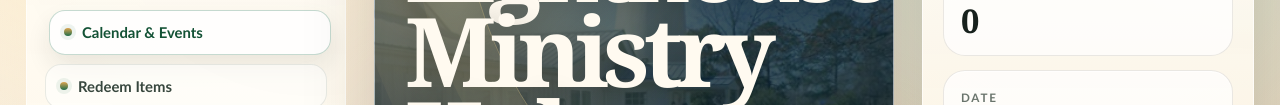
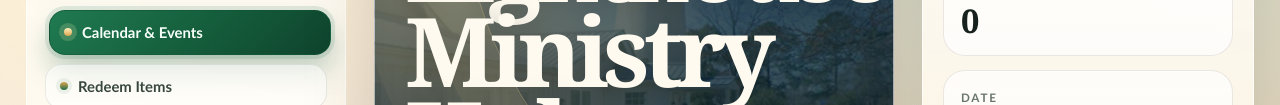
Before and after one commit to ethaneking19-cloud/lighthouse-ministry-hub, a plain HTML site: page index.html in a window 1280 px wide. Shown: the part 202-307 px from the top of the page. Drawn offline with Linux system fonts and the light colour scheme.

Commit message:
Strengthen active sidebar highlight

```diff
--- a/index.html
+++ b/index.html
@@ -4,7 +4,7 @@
     <meta charset="utf-8" />
     <meta name="viewport" content="width=device-width, initial-scale=1" />
     <title>Lighthouse Ministry Hub</title>
-    <link rel="stylesheet" href="styles.css?v=20260522-10" />
+    <link rel="stylesheet" href="styles.css?v=20260522-12" />
   </head>
   <body>
     <div class="page">
@@ -674,6 +674,6 @@
 
     <script src="xlsx.full.min.js"></script>
     <script src="mammoth.browser.min.js"></script>
-    <script src="app.js?v=20260522-10"></script>
+    <script src="app.js?v=20260522-12"></script>
   </body>
 </html>
--- a/styles.css
+++ b/styles.css
@@ -229,6 +229,21 @@ a {
   box-shadow: 0 12px 24px rgba(38, 28, 18, 0.09);
 }
 
+.page-guide__link.is-active {
+  color: #f7fff9 !important;
+  border-color: rgba(20, 88, 57, 0.62);
+  background:
+    linear-gradient(135deg, #1f7a51 0%, #145b3a 58%, #0f432d 100%);
+  box-shadow:
+    0 16px 28px rgba(20, 88, 57, 0.28),
+    0 0 0 4px rgba(31, 110, 74, 0.12);
+}
+
+.page-guide__link.is-active::before {
+  background: linear-gradient(180deg, #fff2bd, #dca44f);
+  box-shadow: 0 0 0 5px rgba(255, 242, 189, 0.18);
+}
+
 .hero {
   position: relative;
   display: grid;
```
